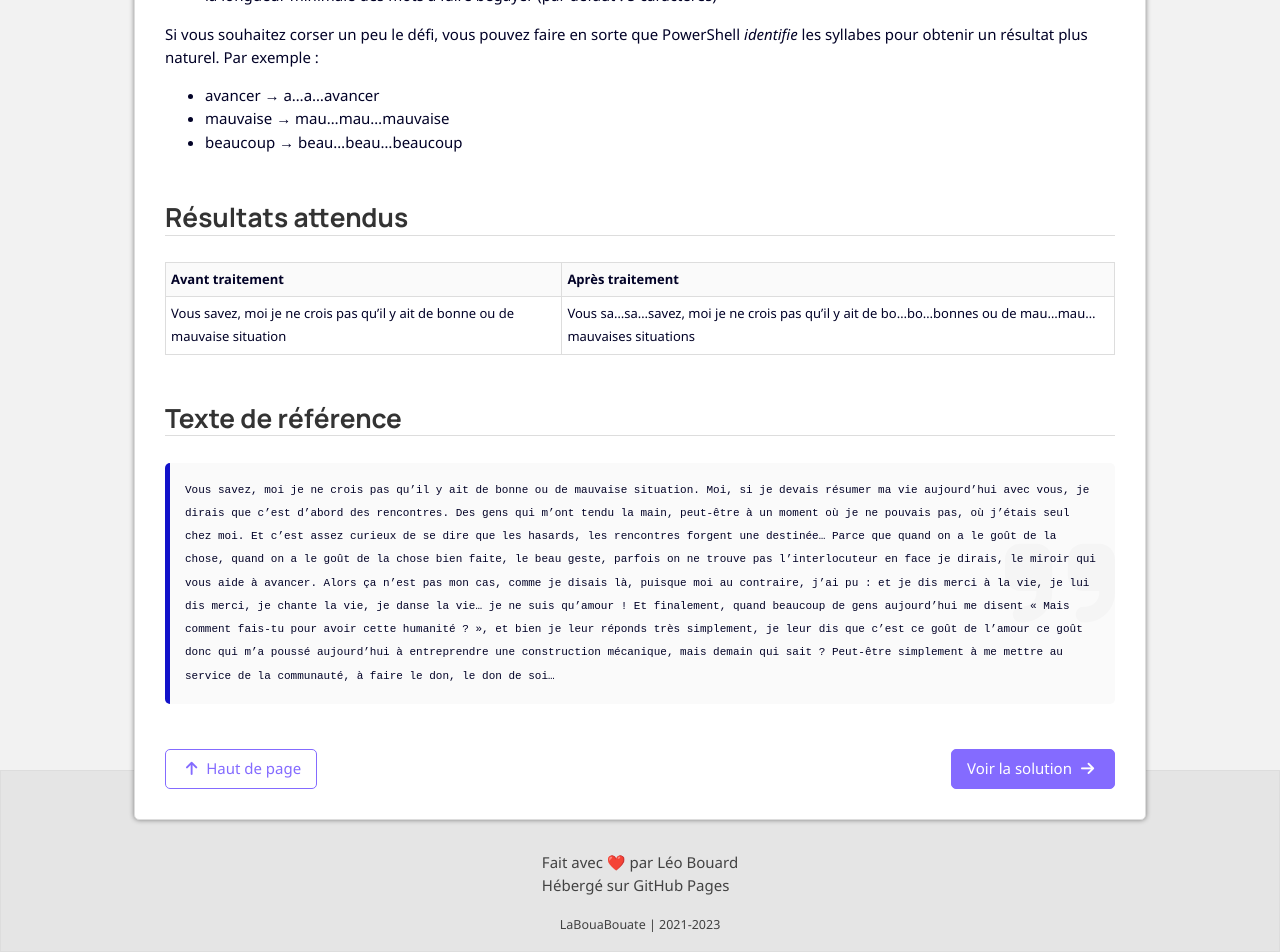
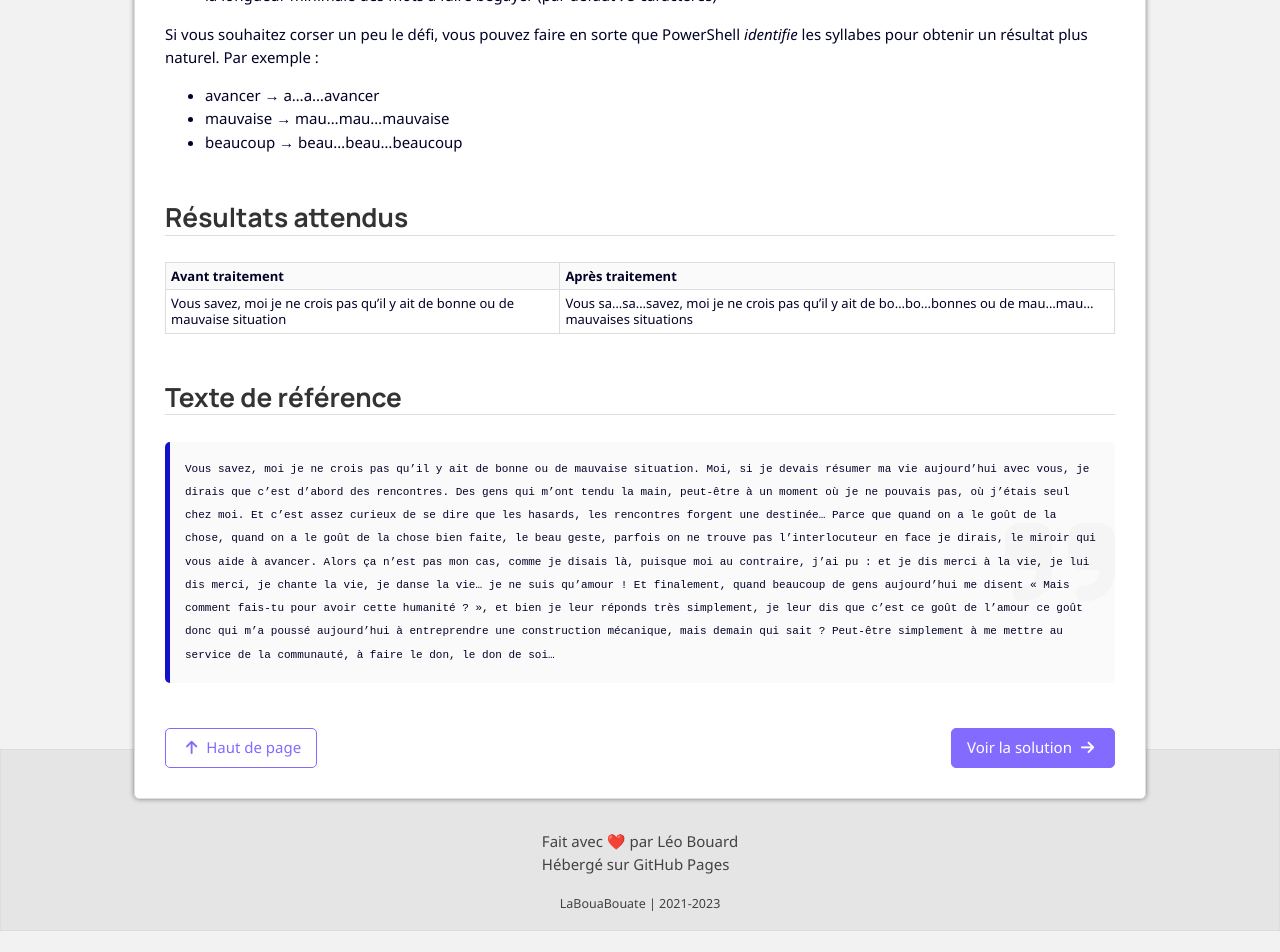
Before and after one commit to leobouard/leobouard.github.io, a Jekyll site: the page built from _posts/2021-09-28-begaiement.md, in a window 1280 px wide. Shown: the part 1044-1996 px from the top of the page. Built offline with Jekyll 4.4.1, drawn with Linux system fonts in a browser that asks for light colours; nearby versions of some CDN libraries; some web fonts are replaced; after the commit the page ends 1975 px from its top, so only the background shows below that.

Commit message:
Update style.scss

```diff
--- a/assets/css/style.scss
+++ b/assets/css/style.scss
@@ -313,6 +313,8 @@ main {
         padding: 5px;
         border-collapse: collapse;
         font-size: 13px;
+        line-height: 125%;
+        word-break: break-word;
     }
 
     th {
```
